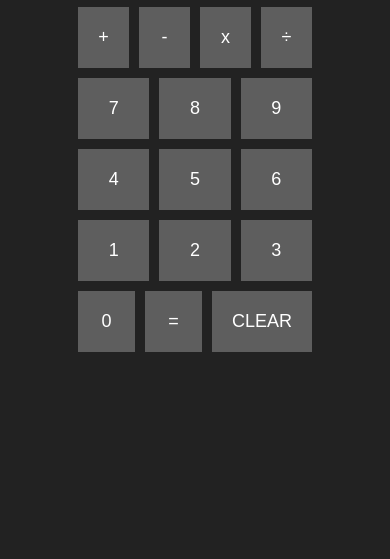
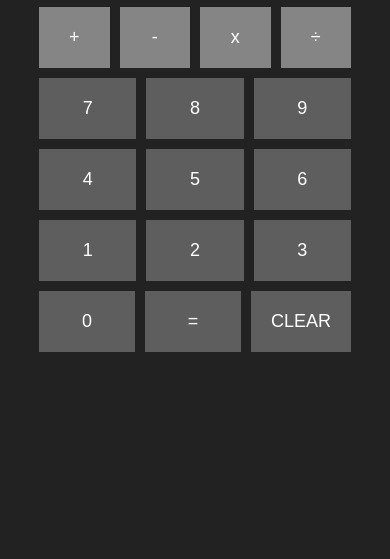
Before and after one commit to iidrix/calculator, a plain HTML site: page index.html in a window 390 px wide. Shown: the part 285-844 px from the top of the page. Drawn offline with Linux system fonts and the light colour scheme.

Commit message:
Improved responsive

```diff
--- a/styles.css
+++ b/styles.css
@@ -10,8 +10,9 @@ body {
 }
 
 #container {
-    width: 60vw;
+    width: 80vw;
     height: 100vh;
+    max-width: 600px;
     display: flex;
     flex-direction: column;
     justify-content: center;
@@ -58,3 +59,7 @@ button {
     color: #fff;
     font-size: 18px;
 }
+
+button.operation {
+    background-color: #858585;
+}
```
